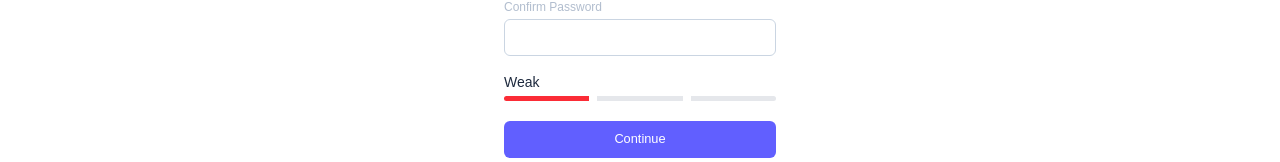
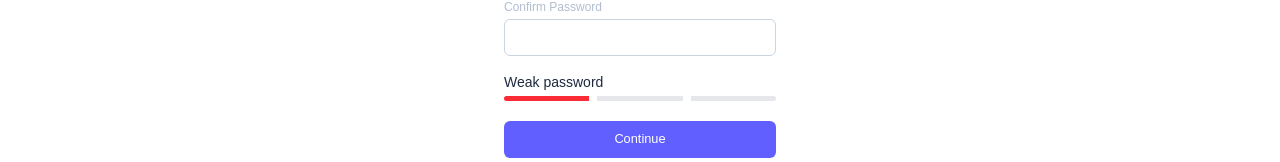
Before and after one commit to harveycoombs/share, a Next.js app: page /register in a window 1280 px wide. Shown: the part 466-628 px from the top of the page. Built offline with nearby package versions, Linux system fonts and the light colour scheme; a web font is replaced by a local one.

Commit message:
added more descriptive label to password strength indicator

```diff
--- a/app/register/form.tsx
+++ b/app/register/form.tsx
@@ -238,7 +238,7 @@ export default function RegistrationForm() {
             <Field type="password" classes="block w-full" error={errorExists} warning={warningExists} onInput={(e: any) => setPasswordConfirmation(e.target.value)} />
 
             <div className="mt-4 mb-5">
-                <div className="text-sm font-medium mb-1">{passwordStrength == 0 ? "Weak" : passwordStrength == 1 ? "Average" : "Strong"}</div>
+                <div className="text-sm font-medium mb-1">{passwordStrength == 0 ? "Weak" : passwordStrength == 1 ? "Average" : "Strong"} password</div>
 
                 <div className="flex gap-2">
                     <div className={`w-1/3 h-1.25 rounded-l-full ${passwordStrength == 0 ? "bg-red-500" : passwordStrength == 1 ? "bg-amber-500" : "bg-green-500"}`}></div>
```
